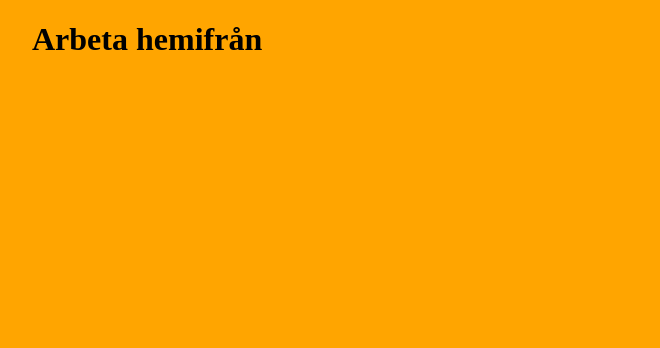
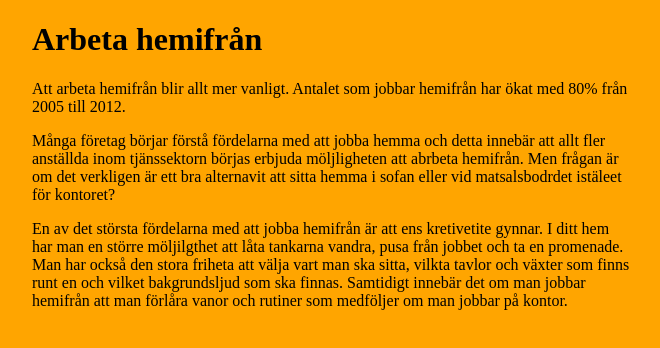
Before and after one commit to N0ah13579/Arbeta_Hemifran, a plain HTML site: page index.html in a window 1280 px wide. Shown: the whole page, without its empty margins (308-968 px from the left). Drawn offline with Linux system fonts and the light colour scheme.

Commit message:
Update index.html

```diff
--- a/index.html
+++ b/index.html
@@ -8,7 +8,11 @@
 <body>
 
 	<h1>Arbeta hemifrån</h1>
-	<p></p>
+	<p>Att arbeta hemifrån blir allt mer vanligt. Antalet som jobbar hemifrån har ökat med 80% från 2005 till 2012.</p>
+	<p>Många företag börjar förstå fördelarna med att jobba hemma och detta innebär att allt fler anställda inom tjänssektorn börjas erbjuda möljligheten att abrbeta hemifrån. Men frågan är om det verkligen är ett bra alternavit att sitta hemma i sofan eller vid matsalsbodrdet istäleet för kontoret?</p>
+	<p>En av det största fördelarna med att jobba hemifrån är att ens kretivetite gynnar. I ditt hem har man en större möljilgthet att låta tankarna vandra, pusa från jobbet och ta en promenade. Man har också den stora friheta att välja vart man ska sitta, vilkta tavlor och växter som finns runt en och vilket bakgrundsljud som ska finnas.
+
+	Samtidigt innebär det om man jobbar hemifrån att man förlåra vanor och rutiner som medföljer om man jobbar på kontor. </p>
 
 </body>
 </html>
```
